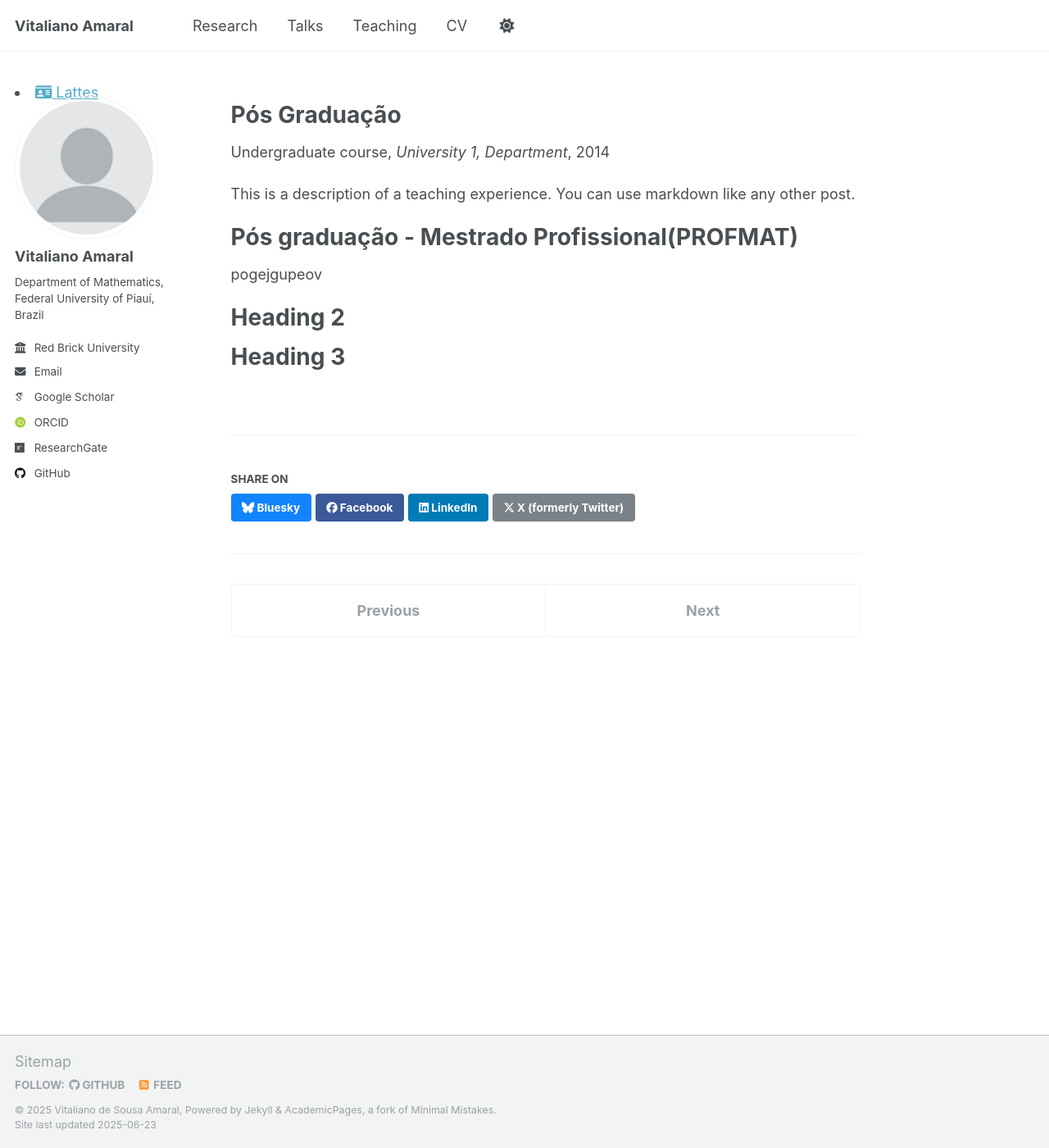
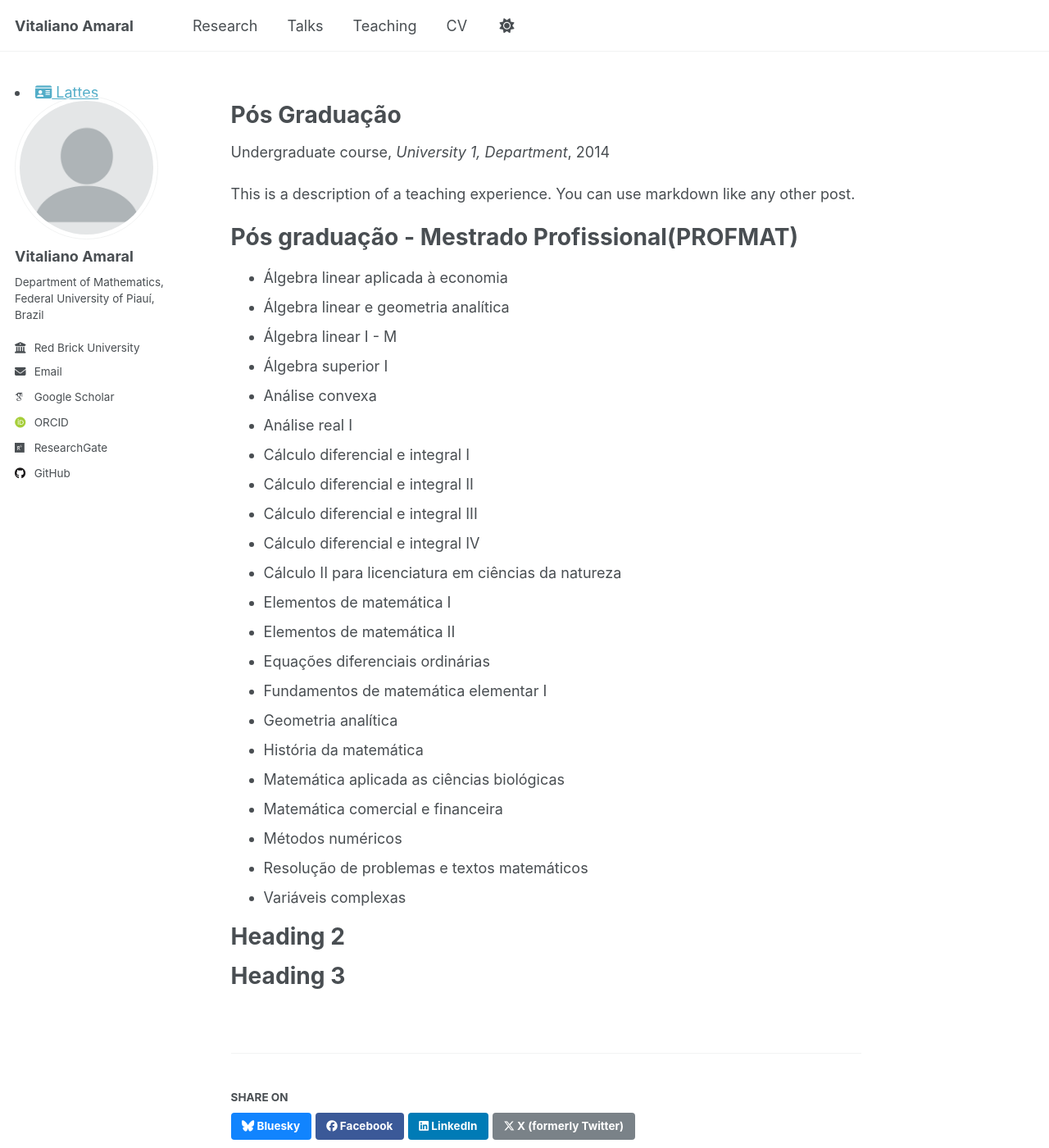
Before and after one commit to vitalianoamaral/vitalianoamaral.github.io, a Jekyll site: the page built from _teaching/2014-spring-teaching-1.md, in a window 1280 px wide and 1400 px high. Shown: the whole window at 82% size. Built offline with Jekyll 4.4.1, drawn with Linux system fonts in a browser that asks for light colours; some web fonts are replaced.

Commit message:
Update 2014-spring-teaching-1.md

```diff
--- a/_teaching/2014-spring-teaching-1.md
+++ b/_teaching/2014-spring-teaching-1.md
@@ -12,7 +12,28 @@ This is a description of a teaching experience. You can use markdown like any ot
 
 Pós graduação - Mestrado Profissional(PROFMAT)
 ======
-pogejgupeov
+- Álgebra linear aplicada à economia
+- Álgebra linear e geometria analítica
+- Álgebra linear I - M
+- Álgebra superior I
+- Análise convexa
+- Análise real I
+- Cálculo diferencial e integral I
+- Cálculo diferencial e integral II
+- Cálculo diferencial e integral III
+- Cálculo diferencial e integral IV
+- Cálculo II para licenciatura em ciências da natureza
+- Elementos de matemática I
+- Elementos de matemática II
+- Equações diferenciais ordinárias
+- Fundamentos de matemática elementar I
+- Geometria analítica
+- História da matemática
+- Matemática aplicada as ciências biológicas
+- Matemática comercial e financeira
+- Métodos numéricos
+- Resolução de problemas e textos matemáticos
+- Variáveis complexas
 
 Heading 2
 ======
```
